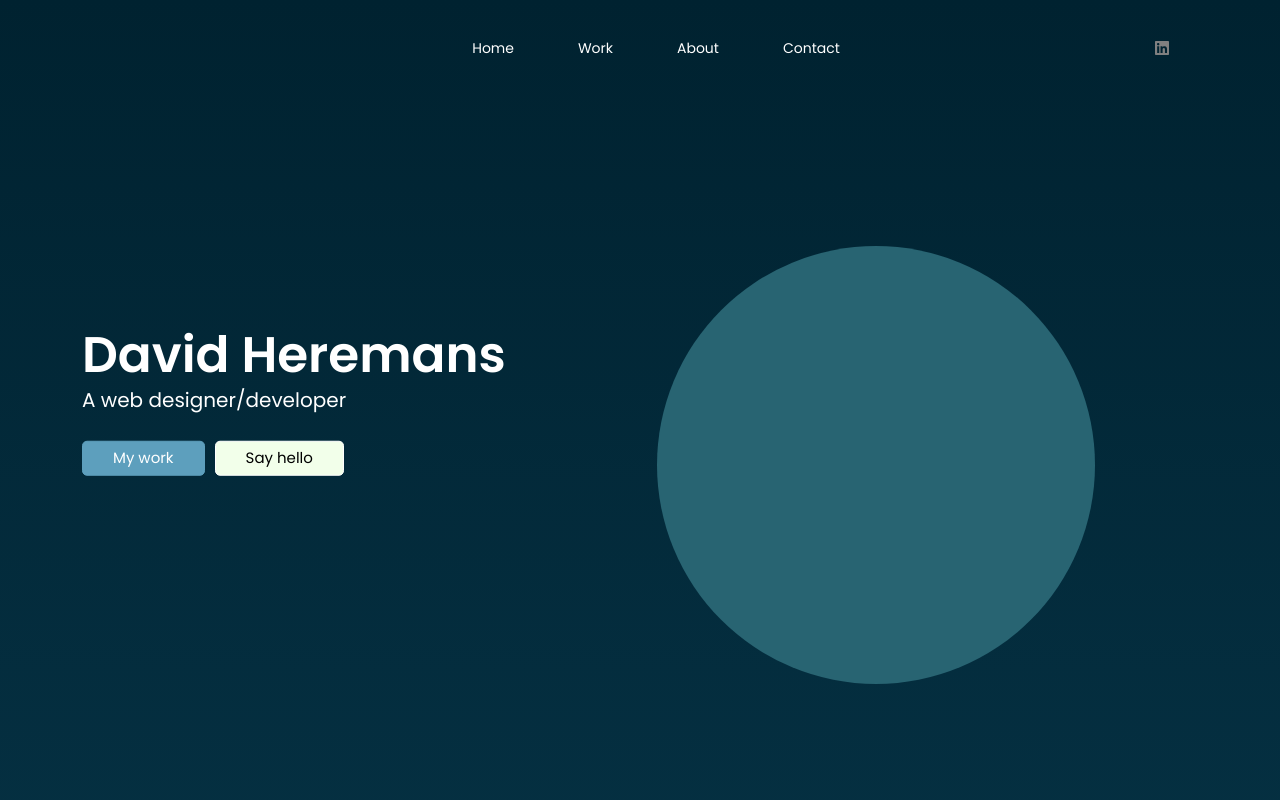
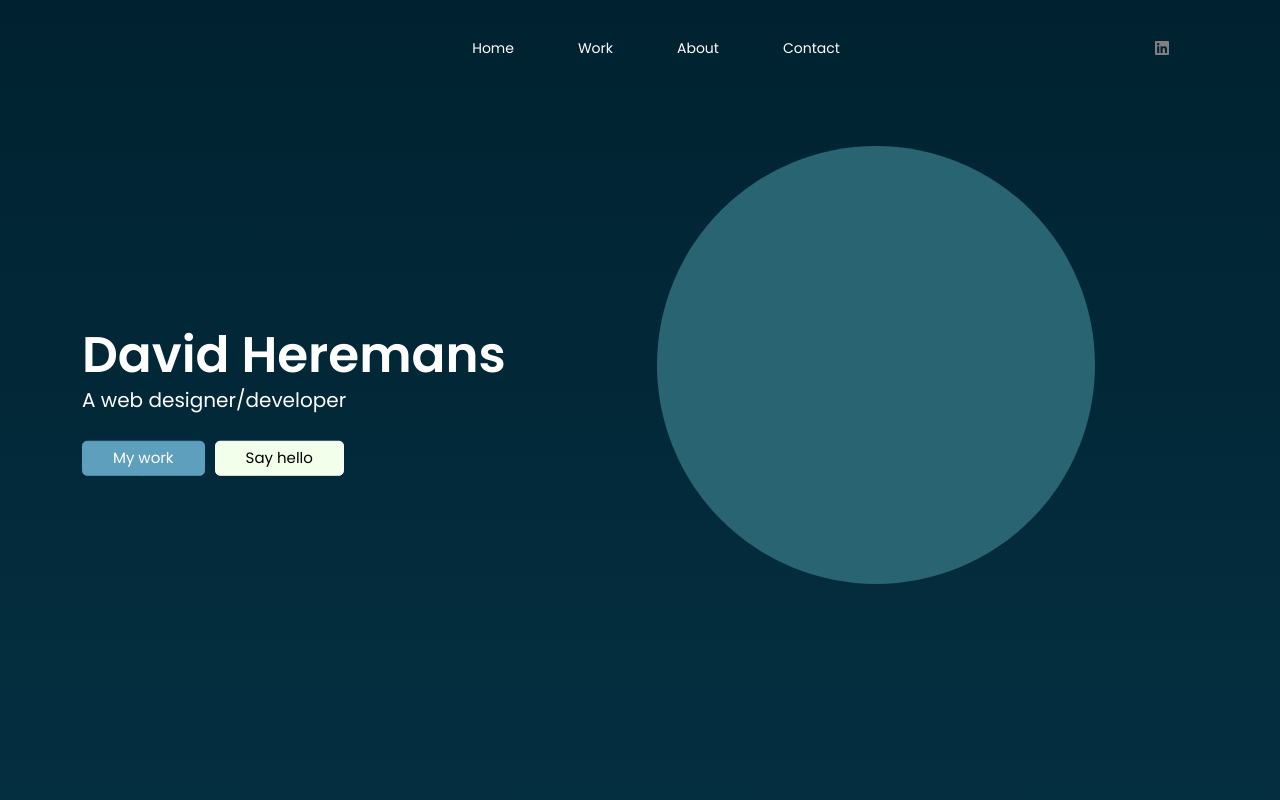
Before and after one commit to DavidHeremans/portfpolio, a Next.js app in the folder nextjs-blog/: page / in a window 1280 px wide. Shown: the top 800 px of the page. Built offline with nearby package versions, Linux system fonts and the light colour scheme.

Commit message:
changed svg

```diff
--- a/nextjs-blog/components/title.module.css
+++ b/nextjs-blog/components/title.module.css
@@ -49,5 +49,5 @@
   .svg{
     position: relative !important;
     left: 100px !important;
-    top: 150px !important;
+    top: 50px !important;
   }
```
